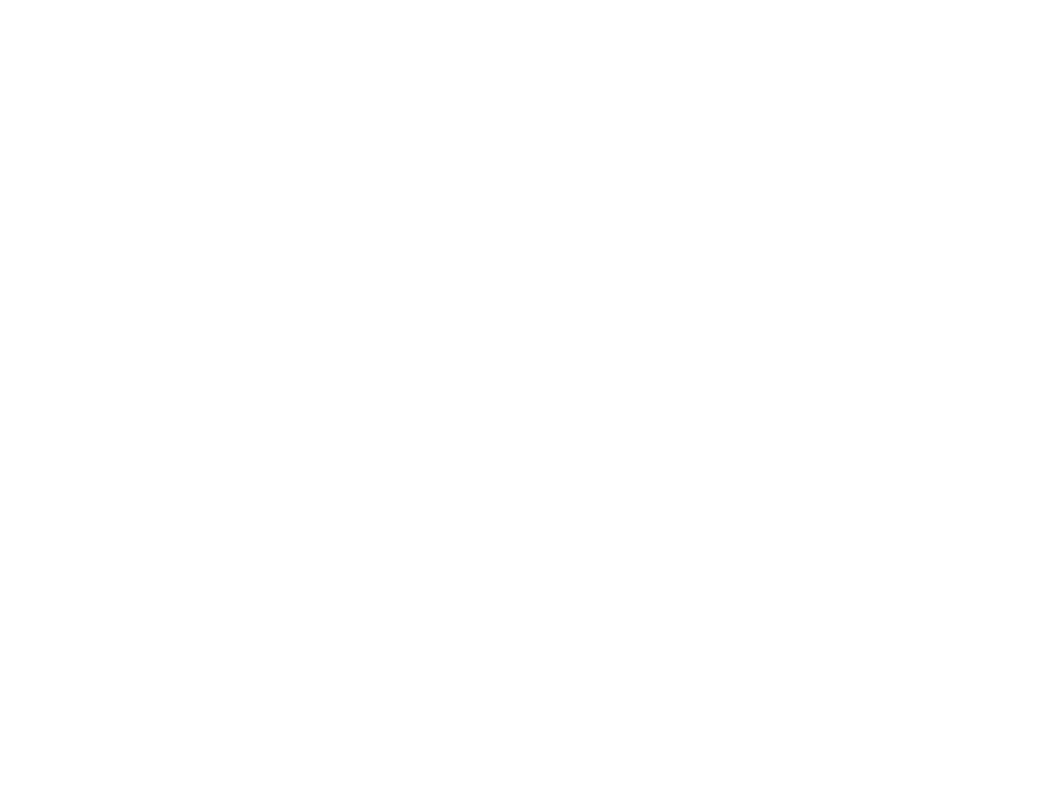
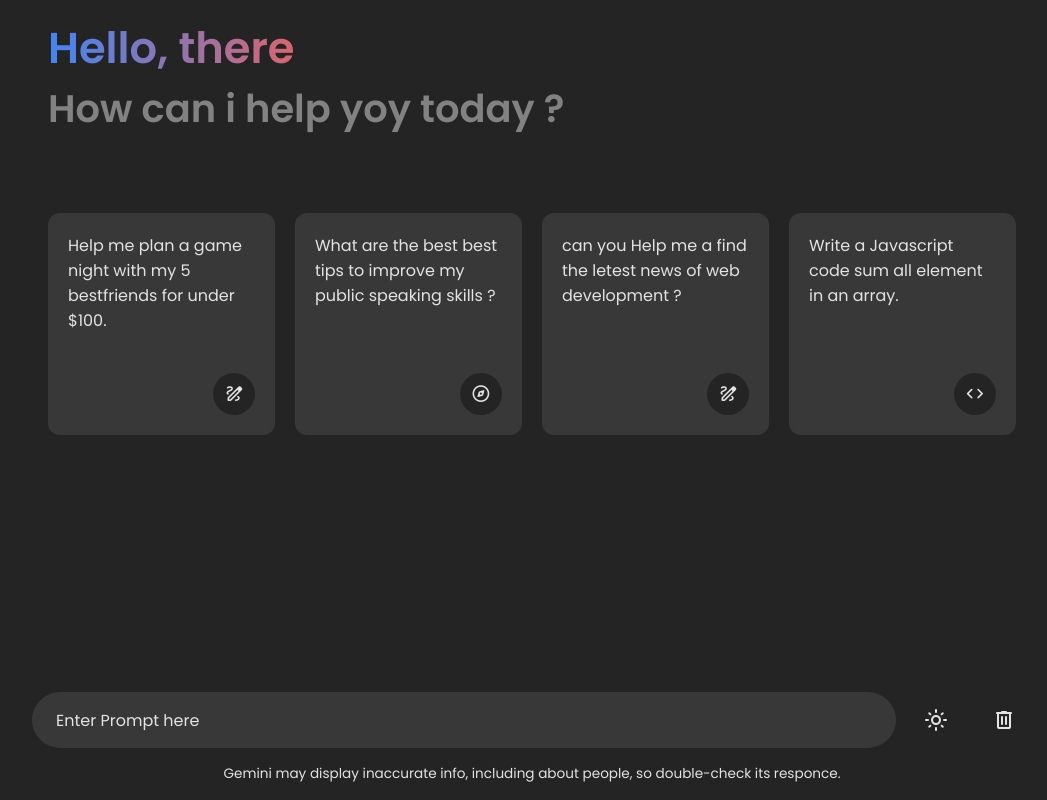
Before and after one commit to NikeshSoni/geminiChat, a plain HTML site: page index.html in a window 1280 px wide. Shown: the whole page, without its empty margins (108-1155 px from the left). Drawn offline with nearby package versions, Linux system fonts and the light colour scheme.

Commit message:
Create a Ui for my Chat application

```diff
--- a/index.html
+++ b/index.html
@@ -1,13 +1,76 @@
 <!DOCTYPE html>
 <html lang="en">
+
 <head>
     <meta charset="UTF-8">
     <meta name="viewport" content="width=device-width, initial-scale=1.0">
     <title>Gemini Chat Ai</title>
+    <link rel="stylesheet" href="./style.css">
+
+    <!-- Link Google fonts  -->
+    <link rel="stylesheet"
+        href="https://fonts.googleapis.com/css2?family=Material+Symbols+Rounded:opsz,wght,FILL,GRAD@24,400,0,0" />
+    <!-- <link rel="stylesheet" href="./style/index.css" /> -->
 </head>
+
 <body>
+    <header class="header">
+        <h2 class="title">Hello, there </h2>
+        <h4 class="subtitle">How can i help yoy today ?</h4>
 
+        <ul class="suggestion-list">
+            <li class="suggestion">
+                <h4 class="text">Help me plan a game night with my 5 bestfriends for under $100.
+                </h4>
+                <span class="icon material-symbols-rounded">
+                    draw
+                </span>
+            </li>
+            <li class="suggestion">
+                <h4 class="text">What are the best best tips to improve my public speaking skills ?
 
+                </h4>
+                <span class="icon material-symbols-rounded">
+                    explore
+                </span>
+            </li>
+            <li class="suggestion">
+                <h4 class="text"> can you Help me a find the letest news of web development ?</h4>
+                <span class="icon material-symbols-rounded">
+                    draw
+                </span>
+            </li>
+            <li class="suggestion">
+                <h4 class="text">Write a Javascript code sum all element in an array.
+                </h4>
+                <span class="icon material-symbols-rounded">
+                    code
+                </span>
+            </li>
+    </header>
 
+    <div class="typing-area">
+        <form action="#" class="typing-form">
+            <div class="input-wrapper">
+                <input type="text" placeholder="Enter Prompt here" class="typing-input" required />
+                <button class="icon material-symbols-rounded"></span>
+                    send
+                </button>
+            </div>
+            <div class="action-buttons">
+                <span class="icon material-symbols-rounded">light_mode</span>
+                <span class="icon material-symbols-rounded">delete</span>
+            </div>
+        </form>
+
+        <p class="disclaimer-text">
+           Gemini may display inaccurate info, including about people,
+           so double-check its responce.
+        </p>
+
+    </div>
+
+    <script src="./Javascript/index.js"></script>
 </body>
+
 </html>
--- /dev/null
+++ b/style.css
@@ -0,0 +1,184 @@
+@import url('https://fonts.googleapis.com/css2?family=Poppins:wght@100;400;500;600&display=swap');
+
+* {
+    font-family: "Poppins", sans-serif;
+    margin: 0;
+    padding: 0;
+    box-sizing: border-box
+}
+
+:root {
+    --text-color: ■#E3E3E3;
+    --subheading-color: ■#828282;
+    --placeholder-color: ■#A6A6A6;
+    --primary-color: □#242424;
+    --secondary-color: 图#383838;
+    --secondary-hover-color: □#444;
+}
+
+body {
+    background: #242424 !important;
+    /* font-size: 300px; */
+    width: 100%;
+    height: auto;
+}
+
+.header,
+.typing-area {
+    color: #E3E3E3;
+}
+
+.header:where(.title, .subtitle) {
+    font-weight: 500;
+    line-height: 3.6rem;
+}
+
+.header {
+    margin-top: 7vh;
+    padding: 1rem;
+}
+
+.header , .typing-form {
+    max-width: 1000px;
+    margin: 0 auto;
+}
+
+.header .title {
+    font-size: 2.7rem;
+    width: fit-content;
+    background-clip: text;
+    background: linear-gradient(to right, #4285f4, #d96570);
+    -webkit-background-clip: text;
+    -webkit-text-fill-color: transparent;
+}
+
+.header .subtitle {
+    font-size: 2.4rem;
+    color: #828282;
+}
+
+.suggestion-list {
+    margin-top: 9.5vh;
+    list-style: none;
+    display: flex;
+    gap: 1.25rem;
+    overflow-x: auto;
+    scrollbar-width: none;
+}
+
+.suggestion-list .suggestion {
+    padding: 1.25rem;
+    cursor: pointer;
+    width: 227px;
+    flex-shrink: 0;
+    border-radius: 0.75rem;
+    background: #383838;
+    display: flex;
+    flex-direction: column;
+    align-items: flex-end;
+    justify-content: space-between;
+
+}
+
+.suggestion-list .suggestion:hover {
+    background: #444;
+}
+
+
+.suggestion-list .suggestion .text {
+    font-weight: 400;
+}
+
+.suggestion-list .suggestion .icon {
+    background-color: #242424;
+    width: 42px;
+    height: 42px;
+    font-size: 1.3rem;
+    margin-top: 2.5rem;
+    align-items: center;
+    display: flex;
+    justify-content: center;
+    border-radius: 50%;
+}
+
+
+.typing-area {
+    position: fixed;
+    width: 100%;
+    bottom: 0;
+    padding: 1rem;
+    background:var(--primary-color)
+}
+
+.typing-area :where(.typing-form , .typing-form .action-buttons) {
+    display: flex;
+    gap: 0.75rem;
+}
+
+.typing-area .input-wrapper {
+    height: 56px;
+    width: 100%;
+    display: flex;
+    position: relative;
+    /* display: flex; */
+}
+
+.typing-area .typing-input {
+    width: 100%;
+    height: 100%;
+    background-color: #383838;
+    border: none;
+    outline: none;
+    border-radius: 6.2rem;
+    padding: 1.1rem 4rem 1.1rem 1.5rem;
+    font-size: 1rem;
+    color: var(--text-color);
+}
+
+.typing-area .typing-input:focus{
+    background: var(--secondary-hover-color);
+}
+
+.typing-area .typing-input::placeholder{
+    color: var(--placeholder-color);
+}
+
+.typing-area .icon {
+    height: 56px;
+    width: 56px;
+    display: flex;
+    align-items: center;
+    justify-content: center;
+    border-radius: 50%;
+    background: var(--secondary-color);
+    cursor: pointer;
+
+}
+
+.typing-area .icon:hover{
+    background: var(--secondary-hover-color) !important;
+}
+
+.typing-area .input-wrapper .icon {
+    position: absolute;
+    right: 0;
+    outline: none;
+    border: none;
+    background:none;
+    color: var(--text-color);
+    transform: scale(0);
+    transition: transform 0.2s ease;
+}
+
+.typing-area .input-wrapper .typing-input:valid ~ .icon {
+    transform: scale(1);
+
+}
+
+.typing-area .disclaimer-text{
+    font-size: 0.85rem;
+    margin-top: 1rem;
+    text-align: center;
+    color: var(--placeholder-color);
+
+}
```
